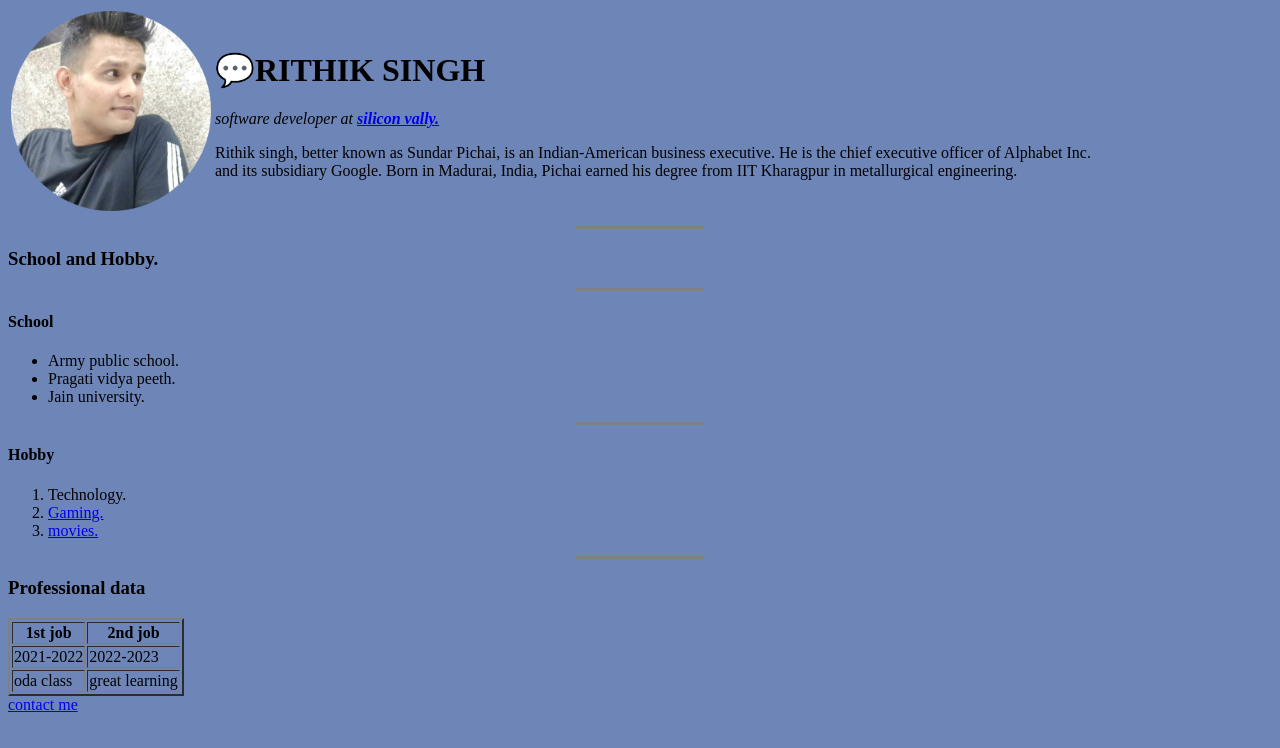
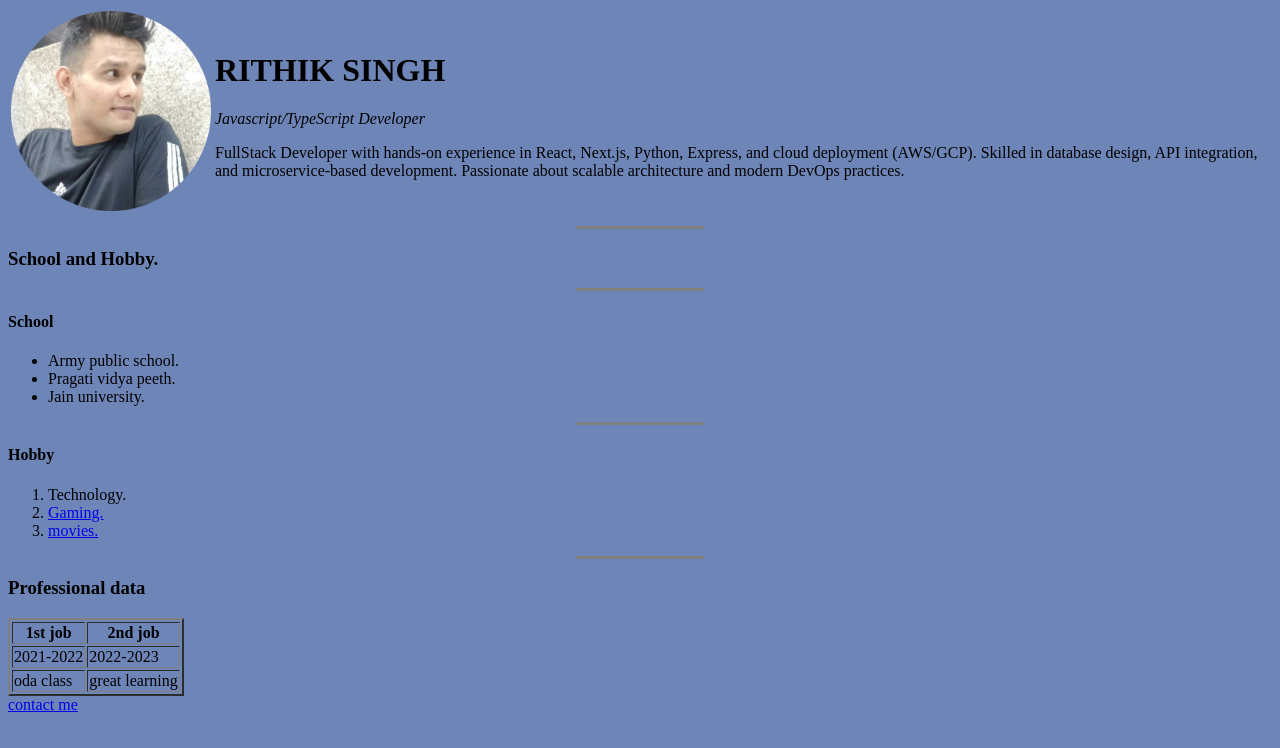
Before and after one commit to Rithik-dotcom/cv, a plain HTML site: page index.html in a window 1280 px wide. Drawn offline with Linux system fonts and the light colour scheme.

Commit message:
Revise Rithik Singh's profile information
Updated profile description and title.

```diff
--- a/index.html
+++ b/index.html
@@ -25,10 +25,9 @@
     <tr>
       <td><img src="image/rithik.png" width="200" height="200" alt="Rithik profile"></td>
       <td>
-        <h1>💬RITHIK SINGH</h1>
-        <p><em>software developer at <strong> <a href="https://en.wikipedia.org/wiki/Silicon_Valley">silicon vally.</a></strong></em></p>
-        <p>Rithik singh, better known as Sundar Pichai, is an Indian-American business executive. He is the chief executive officer of Alphabet Inc.<br> and its subsidiary Google. Born in Madurai, India, Pichai earned his degree from IIT Kharagpur in
-          metallurgical engineering.</p>
+        <h1>RITHIK SINGH</h1>
+        <p><em>Javascript/TypeScript Developer  </em></p>
+        <p>FullStack Developer with hands-on experience in React, Next.js, Python, Express, and cloud deployment (AWS/GCP). Skilled in database design, API integration, and microservice-based development. Passionate about scalable architecture and modern DevOps practices.</p>
       </td>
     </tr>
   </table>
```
